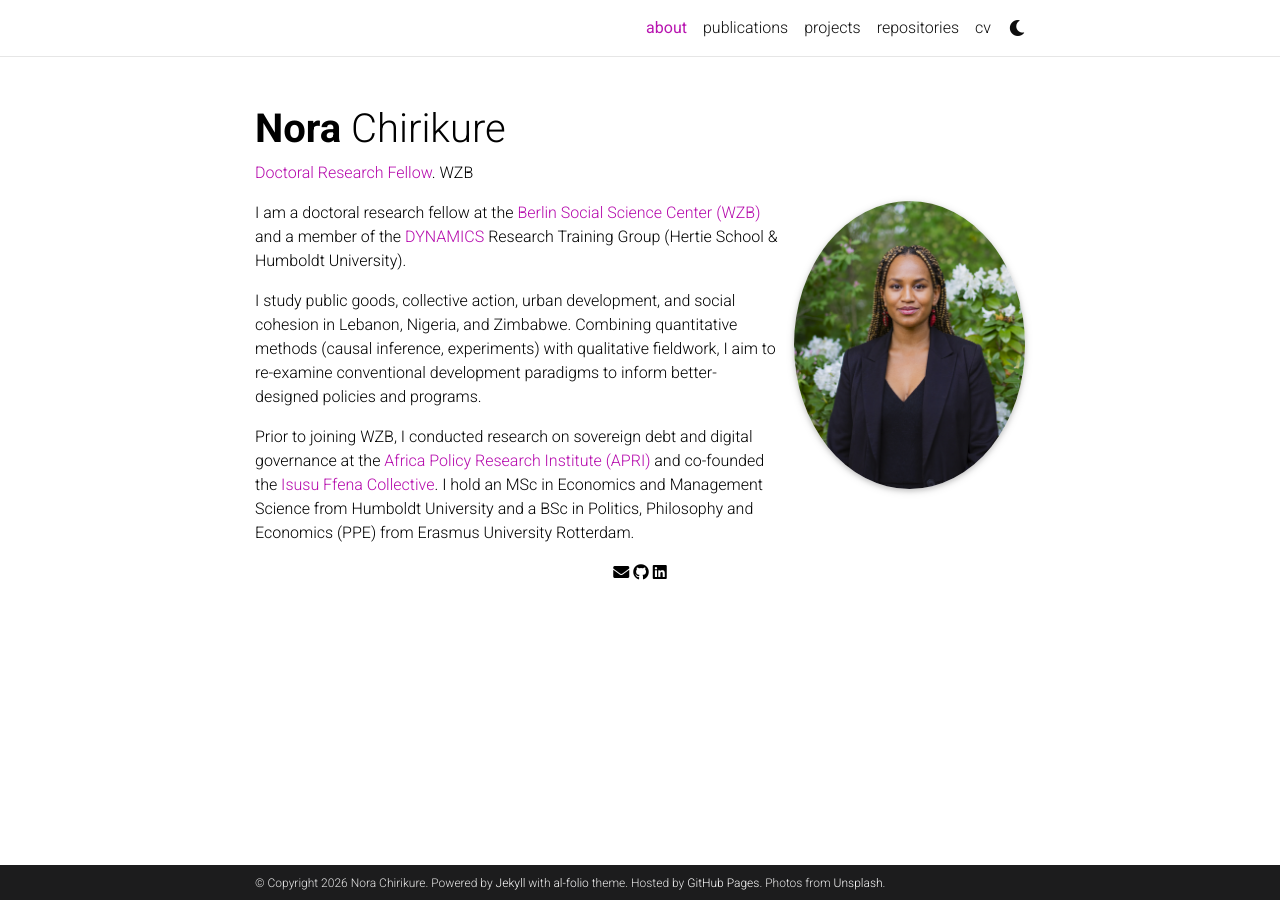
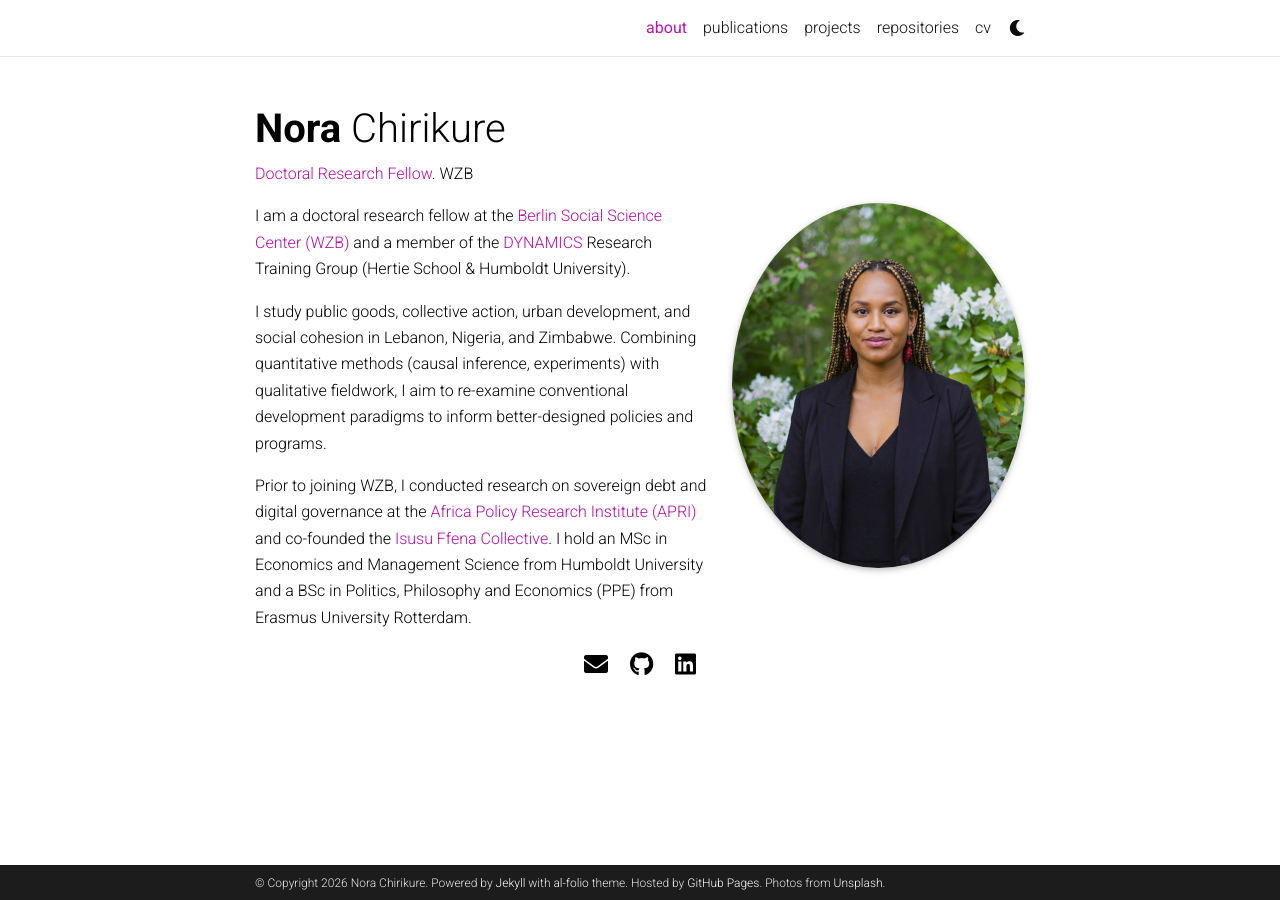
Before and after one commit to norachirikure/www, a Jekyll site: the page built from _pages/about.md, in a window 1280 px wide. Built offline with Jekyll 4.4.1, drawn with Linux system fonts in a browser that asks for light colours; full-size pictures stand in for the smaller copies a plugin makes; comment, search, counter and statistics services are not loaded; a style sheet for code colours, icons or effects is not loaded.

Commit message:
Update styles in _base.scss for layout adjustments
Adjusted spacing and font sizes for improved layout and readability.

```diff
--- a/_sass/_base.scss
+++ b/_sass/_base.scss
@@ -17,6 +17,10 @@ li,
 span,
 strong {
   color: var(--global-text-color);
+}
+
+p {
+  line-height: 1.65; // Adds comfortable spacing between lines
 }
 
 hr {
@@ -127,16 +131,17 @@ blockquote {
 }
 
 .profile.float-right {
-  margin-left: 1rem;
+  margin-left: 1.5rem;
 }
 
 .profile.float-left {
   margin-right: 1rem;
+  margin-top: -0.5rem;
 }
 
 @media (min-width: 576px) {
   .profile {
-    width: 30%;
+    width: 38%;
 
     .address {
       p {
@@ -228,7 +233,7 @@ blockquote {
   .navbar-brand.social {
     padding-bottom: 0;
     padding-top: 0;
-    font-size: 1.7rem;
+    font-size: 1.9rem;
 
     a {
       i::before {
@@ -302,10 +307,11 @@ blockquote {
   text-align: center;
 
   .contact-icons {
-    font-size: 1rem;
+    font-size: 1.5rem;
 
     a {
       i::before {
+        margin: 0 8px;
         color: var(--global-text-color);
         transition-property: all 0.2s ease-in-out;
       }
```
